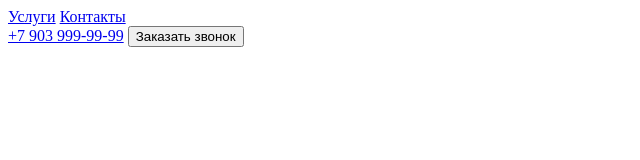
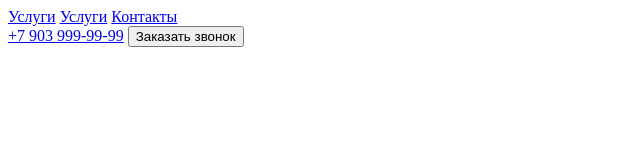
Before and after one commit to odarias/new-project, a plain HTML site: page index.html in a window 1280 px wide. Shown: the full height of the page, 0-640 px from the left. Drawn offline with nearby package versions, Linux system fonts and the light colour scheme.

Commit message:
added menu services

```diff
--- a/index.html
+++ b/index.html
@@ -9,7 +9,7 @@
 </head>
 <body>
     <header>
-        <nav>
+        <nav><a href="#services">Услуги</a>
             <a href="#services">Услуги</a>
             <a href="#contacts">Контакты</a>
 
```
